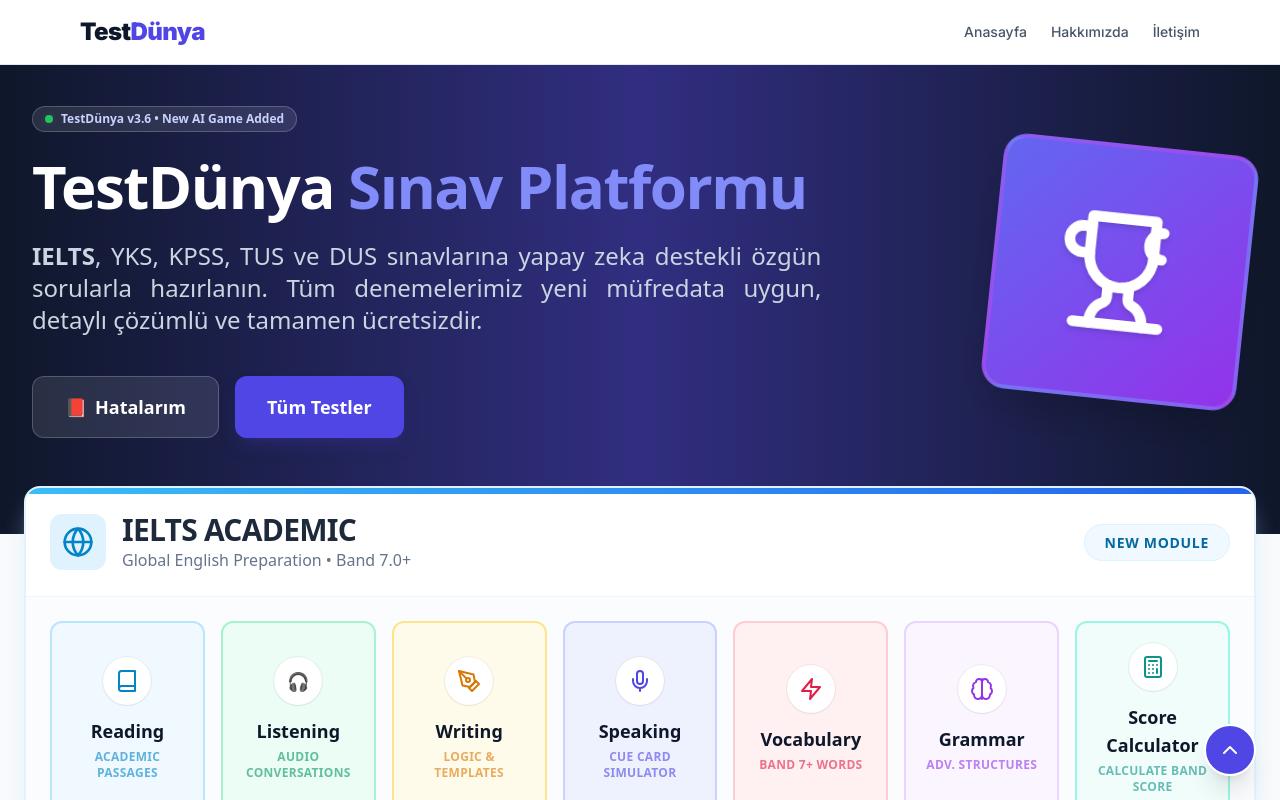
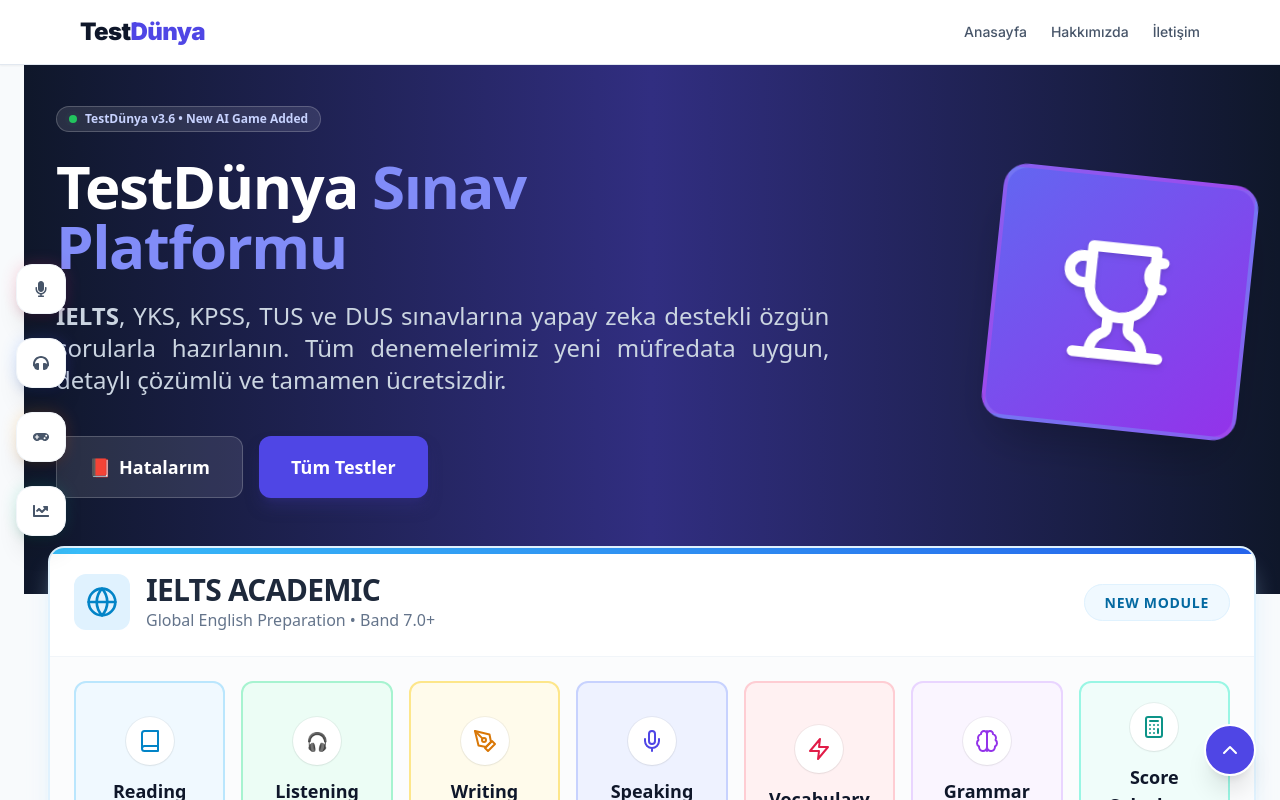
Before and after one commit to kuarkcoin/testdunya, a Next.js app: page / in a window 1280 px wide. Shown: the top 800 px of the page. Built offline with nearby package versions, Linux system fonts and the light colour scheme.

Commit message:
Update layout.tsx

```diff
--- a/app/layout.tsx
+++ b/app/layout.tsx
@@ -3,6 +3,7 @@ import type { Metadata, Viewport } from 'next'
 import { Inter } from 'next/font/google'
 import Script from 'next/script'
 import { GoogleAnalytics } from '@next/third-parties/google'
+import { FaMicrophone, FaHeadphones, FaGamepad, FaChartLine } from 'react-icons/fa' // Gerekli ikonlar
 
 // Bileşenler
 import Navbar from './components/Navbar'
@@ -16,22 +17,15 @@ export const metadata: Metadata = {
     template: '%s | TestDünya'
   },
   description: 'The ultimate free exam practice platform. Solve unlimited IELTS Reading, Listening, Speaking tests. Türkiye\'nin yapay zeka destekli YKS, KPSS, TUS ve DUS deneme merkezi.',
-  keywords: [
-    'IELTS Practice', 'Free IELTS Test', 'IELTS Speaking Simulator', 'IELTS Reading', 'IELTS Listening',
-    'yks deneme', 'kpss deneme', 'tus soruları', 'dus deneme', 'diş hekimliği uzmanlık sınavı', 'online test çöz', 'tyt ayt deneme'
-  ],
+  keywords: ['IELTS Practice', 'YKS Deneme', 'TUS Soruları', 'AI Speaking Simulator'],
   authors: [{ name: 'TestDünya Ekibi' }],
   icons: { icon: '/favicon.ico' },
   openGraph: {
     title: 'TestDünya | Global Exam Platform',
-    description: 'Boost your exam scores with our free online simulators for IELTS, YKS, TUS & DUS.',
+    description: 'Boost your exam scores with our free online simulators.',
     type: 'website',
     locale: 'en_US',
     siteName: 'TestDünya',
-  },
-  robots: {
-    index: true,
-    follow: true,
   }
 }
 
@@ -48,39 +42,75 @@ export default function RootLayout({
   children: React.ReactNode
 }) {
   return (
-    <html lang="en" className="scroll-smooth">
+    <html lang="tr" className="scroll-smooth">
       <body className={`${inter.className} bg-slate-50 text-slate-900 antialiased relative min-h-screen flex flex-col`}>
 
-        {/* --- İSTEDİĞİNİZ ADSENSE KODU (NEXT.JS UYUMLU HALİ) --- */}
+        {/* --- ADSENSE SCRIPT --- */}
         <Script
-          async
+          id="adsbygoogle-init"
+          strategy="afterInteractive"
+          crossOrigin="anonymous"
           src="https://pagead2.googlesyndication.com/pagead/js/adsbygoogle.js?client=ca-pub-1700979325865596"
-          crossOrigin="anonymous"
-          strategy="afterInteractive"
-        />
-        {/* -------------------------------------------------------- */}
-
-        {/* Tailwind CSS */}
-        <Script
-          src="https://cdn.tailwindcss.com"
-          strategy="beforeInteractive"
         />
 
-        {/* Navbar */}
+        {/* --- YENİ: YAN HIZLI ERİŞİM PANELİ (SIMULATORS & GAMES) --- */}
+        <aside className="fixed left-4 top-1/2 -translate-y-1/2 z-[100] hidden xl:flex flex-col gap-6">
+          {/* AI Speaking Quick Link */}
+          <QuickLink
+            href="/ielts/speaking"
+            icon={<FaMicrophone />}
+            label="Speaking AI"
+            color="from-rose-500 to-pink-600"
+          />
+          {/* AI Listening Quick Link */}
+          <QuickLink
+            href="/ielts/listening"
+            icon={<FaHeadphones />}
+            label="Listening AI"
+            color="from-blue-500 to-indigo-600"
+          />
+          {/* Games Quick Link */}
+          <QuickLink
+            href="#exams"
+            icon={<FaGamepad />}
+            label="Oyun Modları"
+            color="from-amber-500 to-orange-600"
+          />
+          {/* Hatalarım (Performance) */}
+          <QuickLink
+            href="/mistakes"
+            icon={<FaChartLine />}
+            label="Hatalarım"
+            color="from-emerald-500 to-teal-600"
+          />
+        </aside>
+
         <Navbar />
 
         {/* Ana İçerik */}
-        <div className="flex-1">
+        <div className="flex-1 xl:pl-6"> {/* Panel için hafif boşluk */}
             {children}
         </div>
 
-        {/* Footer */}
         <Footer />
 
-        {/* Google Analytics */}
         <GoogleAnalytics gaId="G-ZQK5MCQ3EG" />
-
       </body>
     </html>
   )
 }
+
+// Layout Yardımcı Bileşeni (QuickLink)
+function QuickLink({ href, icon, label, color }: { href: string, icon: any, label: string, color: string }) {
+  return (
+    <a href={href} className="group relative flex items-center">
+      <div className={`absolute inset-0 bg-gradient-to-r ${color} rounded-2xl blur opacity-20 group-hover:opacity-60 transition duration-500`}></div>
+      <div className={`relative p-4 rounded-2xl bg-white border border-slate-100 shadow-xl text-slate-600 group-hover:text-white group-hover:bg-gradient-to-br group-hover:${color} transition-all duration-300 transform group-hover:scale-110 group-hover:-rotate-3`}>
+        {icon}
+      </div>
+      <span className={`absolute left-16 px-3 py-1.5 rounded-lg bg-slate-900 text-white text-xs font-bold whitespace-nowrap opacity-0 group-hover:opacity-100 transition-all duration-300 translate-x-2 group-hover:translate-x-0`}>
+        {label}
+      </span>
+    </a>
+  )
+}
```
